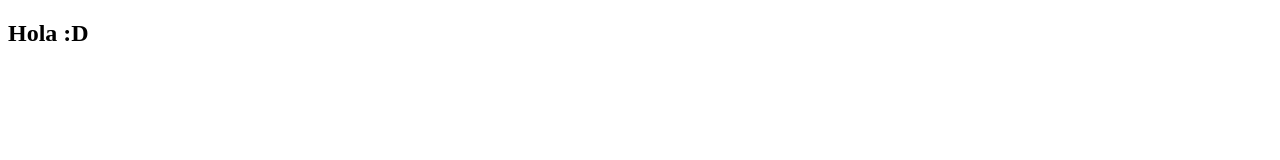
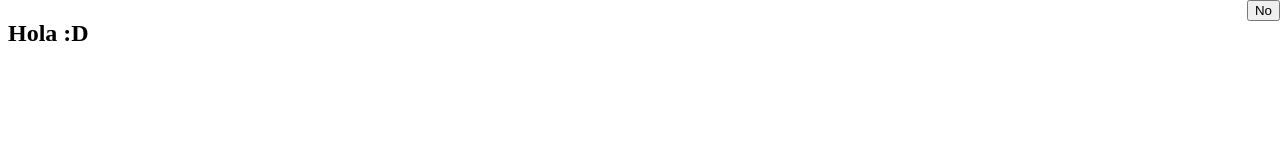
Before and after one commit to chepoluis/boyfriends, a React (Create React App) app: page / in a window 1280 px wide. Shown: the top 160 px of the page. Built offline with nearby package versions, Linux system fonts and the light colour scheme.

Commit message:
Button moves randomly

```diff
--- a/src/App.tsx
+++ /dev/null
@@ -1,10 +0,0 @@
-
-function App() {
-  return (
-    <div className="App">
-      <h2>Hola :D</h2>
-    </div>
-  );
-}
-
-export default App;
--- /dev/null
+++ b/src/Home.tsx
@@ -0,0 +1,46 @@
+import { useLayoutEffect, useState } from "react";
+import { getRandomInt } from './helpers/getRandomInt';
+
+interface ICoordinates {
+  height: number;
+  width: number;
+}
+
+const Home = () => {
+  const [coordinates, setCoordinates] = useState<ICoordinates>({
+    height: 0,
+    width: 0
+  })
+
+  const { height, width } = coordinates;
+
+  useLayoutEffect(() => {
+    console.log('window.innerHeight: ', height);
+    console.log('window.innerWidth: ', width);
+  }, [height, width]);
+
+  const moveButtonRandomly = (): void => {
+    // TODO: in smartphone view, the button gets stuck and don't move
+    setCoordinates({
+      height: getRandomInt(window.innerHeight),
+      width: getRandomInt(window.innerWidth)
+    })
+  }
+
+  return (
+    <div className="App">
+      <h2>Hola :D</h2>
+
+      <button
+        style={{
+          position: 'absolute',
+          top: height,
+          right: width
+        }}
+        onMouseOver={ moveButtonRandomly }
+      >No</button>
+    </div>
+  );
+}
+
+export default Home;
--- /dev/null
+++ b/src/helpers/getRandomInt.ts
@@ -0,0 +1,11 @@
+/**
+ * Returns a random number, where the limit is the number passed as parameter
+ * @param max
+ * @returns random number
+ */
+export const getRandomInt = (max: number): number => {
+    const min = 0;
+    max = Math.floor(max) - 50;
+
+    return Math.floor(Math.random() * (max - min) + min); //The maximum is exclusive and the minimum is inclusive
+}
--- a/src/index.tsx
+++ b/src/index.tsx
@@ -1,11 +1,11 @@
 import React from 'react';
 import ReactDOM from 'react-dom';
-import App from './App';
+import Home from './Home';
 import reportWebVitals from './reportWebVitals';
 
 ReactDOM.render(
   <React.StrictMode>
-    <App />
+    <Home />
   </React.StrictMode>,
   document.getElementById('root')
 );
```
